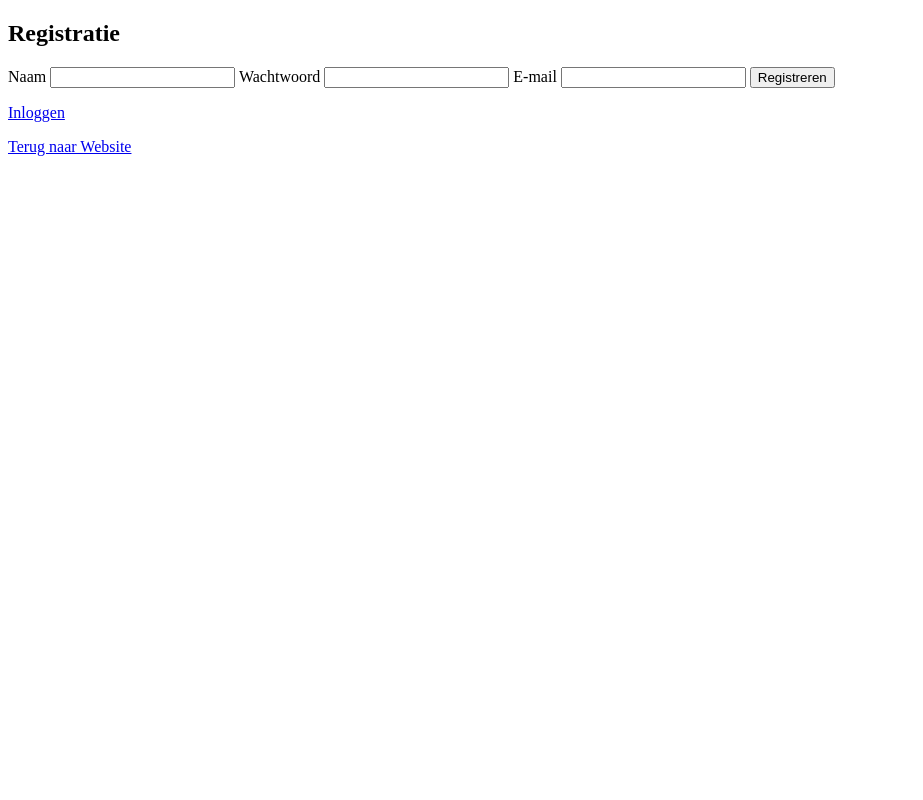
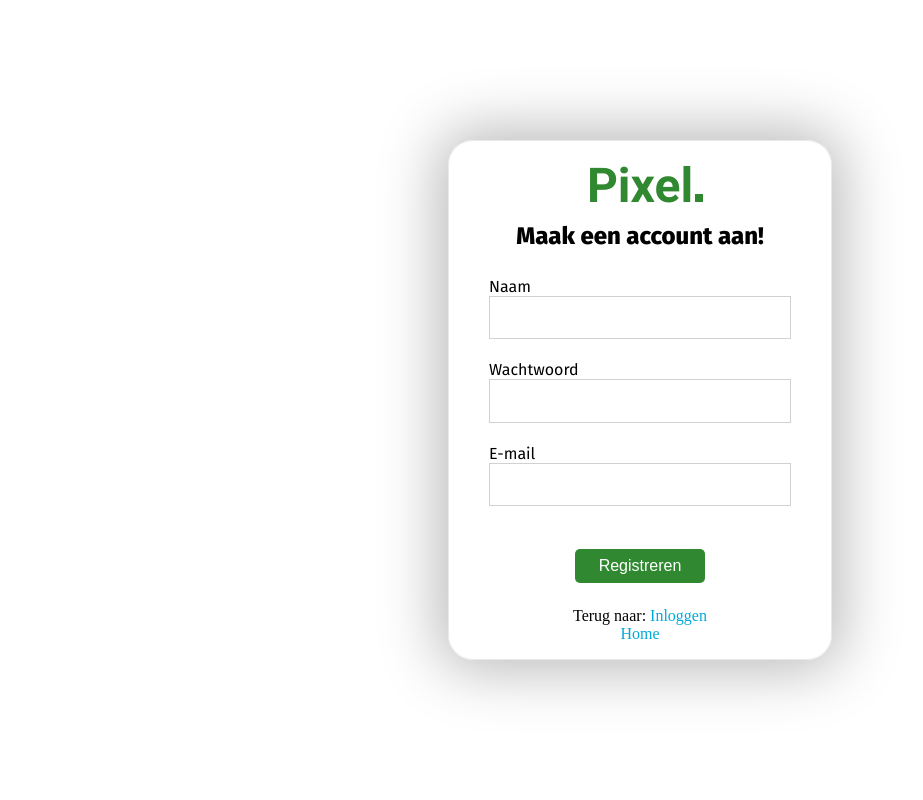
Before and after one commit to axel709/Pixel, a PHP site: page /pages/register.php in a window 1280 px wide. Shown: the whole page, without its empty margins (0-923 px from the left). Run offline with PHP 8.4, Linux system fonts and the light colour scheme.

Commit message:
Register Pagina 1ste editie af

```diff
--- a/src/root/pages/register.php
+++ b/src/root/pages/register.php
@@ -31,26 +31,45 @@ if ($_SERVER["REQUEST_METHOD"] == "POST") {
 <head>
 <meta charset="UTF-8">
     <meta name="viewport" content="width=device-width, initial-scale=1.0">
-    <title>Register | Pixel</title>
+    <title>Account aanmaken! | Pixel</title>
     <link rel="stylesheet" href="https://cdnjs.cloudflare.com/ajax/libs/font-awesome/6.4.2/css/all.min.css" integrity="sha512-z3gLpd7yknf1YoNbCzqRKc4qyor8gaKU1qmn+CShxbuBusANI9QpRohGBreCFkKxLhei6S9CQXFEbbKuqLg0DA==" crossorigin="anonymous" referrerpolicy="no-referrer" />
+    <link rel="stylesheet" href="../style/index.css">
+    <link rel="stylesheet" href="../style/register.css">
 </head>
 <body>
+    <main>
+        <a href="../index.html">
+            <h1 class="logo">Pixel</h1>
+        </a>
+
         <div class="register">
-    <h2>Registratie</h2>
+            <h1>Maak een account aan!</h1>
             <form method="post">
+                <div class="flds">
+                    <div class="fld">
                         <label for="name">Naam</label>
                         <input type="text" name="name" required>
+                    </div>
+
+                    <div class="fld">
                         <label for="password">Wachtwoord</label>
                         <input type="password" name="password" required>
+                    </div>
+
+                    <div class="fld">
                         <label for="email">E-mail</label>
                         <input type="email" name="email" required>
+                    </div>
+                </div>
+
                 <button type="submit">Registreren</button>
             </form>
+        </div>
 
         <div class="links">
-            <p><a href="login.php" class="inlog">Inloggen</a></p>
-            <p><a href="index.php" class="website">Terug naar Website</a></p>
+        <p>Terug naar: <a href="login.php">Inloggen</a></p>
+        <a href="../index.html">Home</a>
         </div>
-    </div>
+    </main>
 </body>
 </html>
--- /dev/null
+++ b/src/root/style/register.css
@@ -0,0 +1,88 @@
+body {
+    min-height: 100vh;
+    display: grid;
+    place-items: center;
+}
+
+main {
+    display: flex;
+    flex-direction: column;
+    width: fit-content;
+    text-align: center;
+    min-height: 65vh;
+    width: 30vw;
+    border-radius: 25px;
+    padding: 1em;
+    border: 1px solid rgb(233, 233, 233);
+    box-shadow: 0px 0px 60px 10px rgba(186,186,186,1);
+}
+
+.register {
+    flex-grow: 1;
+    padding: 0.5em;
+    display: flex;
+    flex-direction: column;
+    justify-content: space-between;
+    align-items: center;
+}
+
+.register h1 {
+    font-family: var(--font-txt);
+    font-weight: 800;
+    font-size: 1.5rem;
+}
+
+.links a {
+    color: rgb(0, 170, 216);
+}
+
+form {
+    flex-grow: 1;
+    min-width: 100%;
+    padding: 1em;
+    display: flex;
+    flex-direction: column;
+    justify-content: space-between;
+    align-items: center;
+    gap: 2em;
+}
+
+form .flds {
+    flex-grow: 1;
+    min-width: 100%;
+    display: flex;
+    flex-direction: column;
+    justify-content: space-around;
+}
+
+form .fld {
+    display: flex;
+    flex-direction: column;
+    text-align: left;
+}
+
+.fld label {
+    font-family: var(--font-txt);
+    font-weight: 400;
+}
+
+.fld input {
+    padding: 1em 0.5em;
+    border: none;
+    border: 1px solid rgb(209, 209, 209);
+}
+
+form button {
+    max-width: fit-content;
+    padding: 0.5em 1.5em;
+    border: none;
+    border-radius: 5px;
+    background-color: var(--color-main);
+    color: #fff;
+    font-size: 1rem;
+    transition: all 100ms ease;
+}
+
+form button:hover {
+    scale: 1.1;
+}
```
Lines whose indentation alone changed are shown as unchanged.
